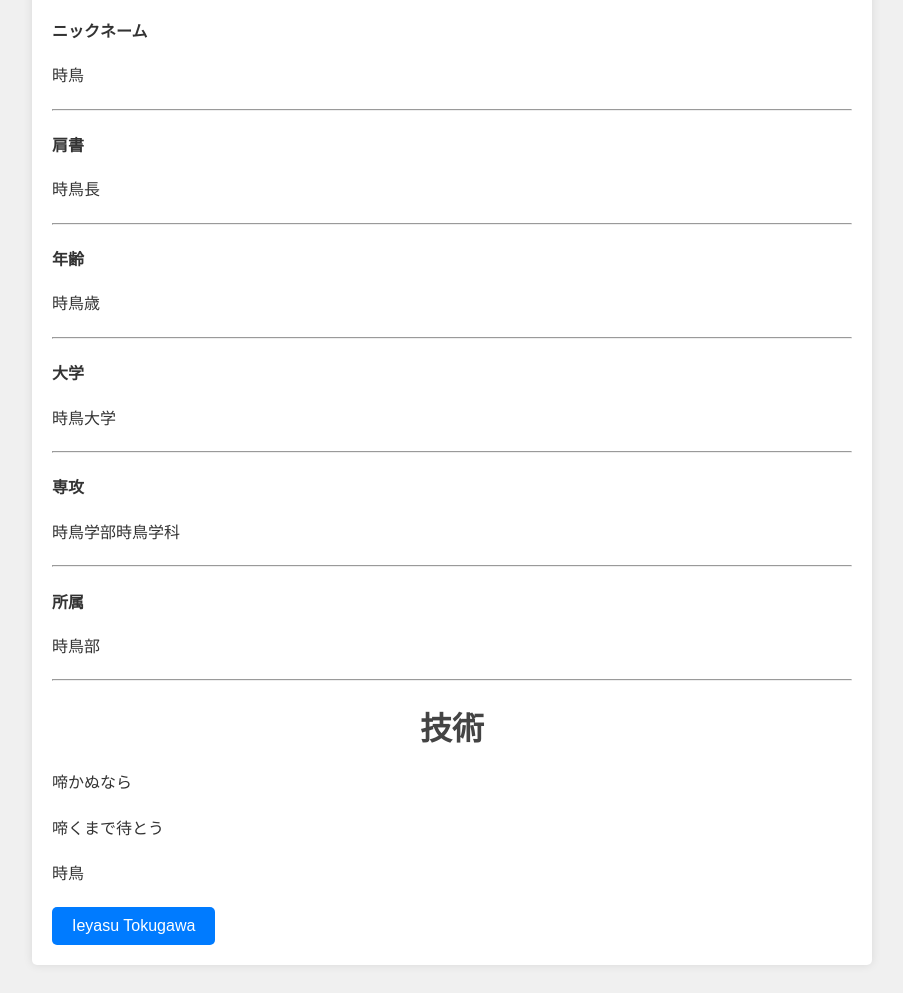
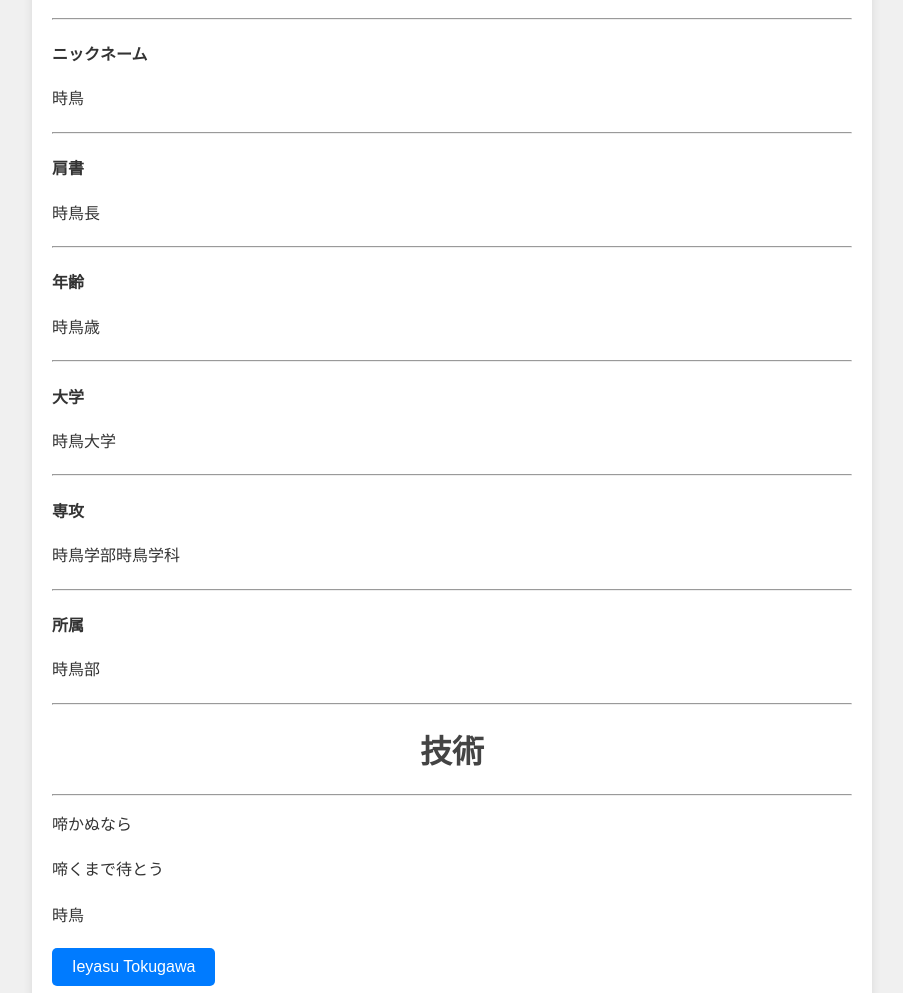
Before and after one commit to kudo165/kouhei561, a plain HTML site: page index.html in a window 1280 px wide. Shown: the part 643-1636 px from the top of the page, without its empty margins (188-1091 px from the left). Drawn offline with Linux system fonts and the light colour scheme.

Commit message:
Update index.html

```diff
--- a/index.html
+++ b/index.html
@@ -66,6 +66,7 @@
         <hr class="default-hr">
         <div class="AboutMe">
         <h1>拙者について</h1>
+            <hr class="default-hr">
         <h4 class="nickname">ニックネーム</h4>
         <p>時鳥</p>
         <hr class="default-hr">
@@ -86,6 +87,7 @@
         <hr class="default-hr">
         <div class="Skills">
         <h1>技術</h1>
+            <hr class="default-hr">
         <div class="skill-item">
             <p>啼かぬなら</p>
             <p>啼くまで待とう</p>
```
